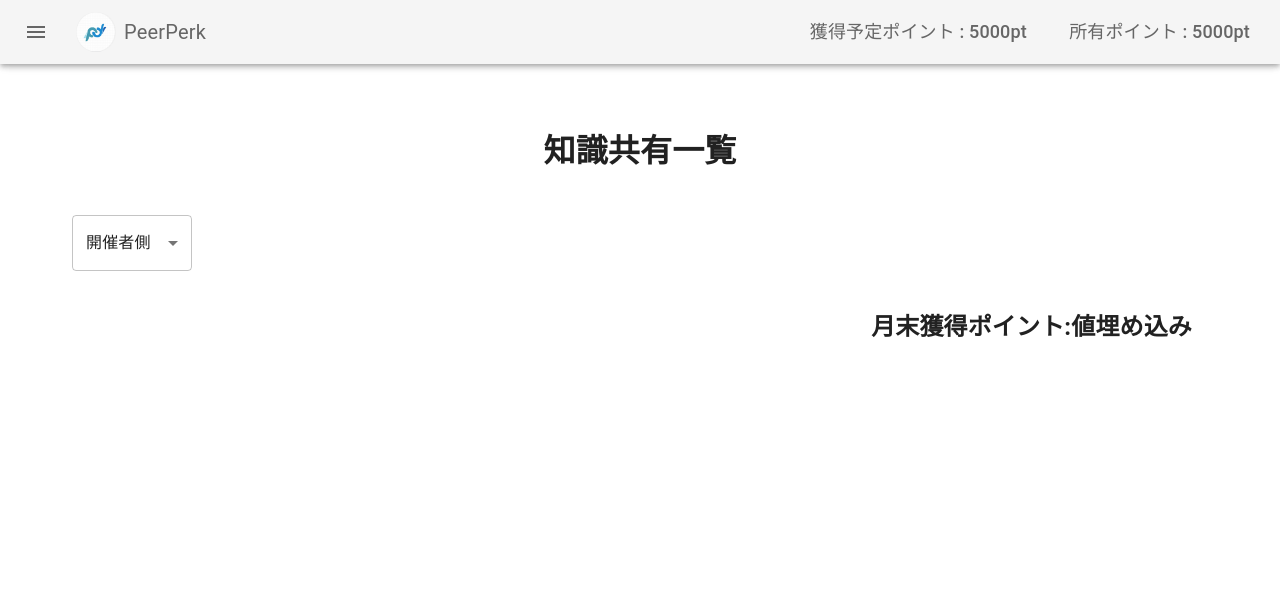
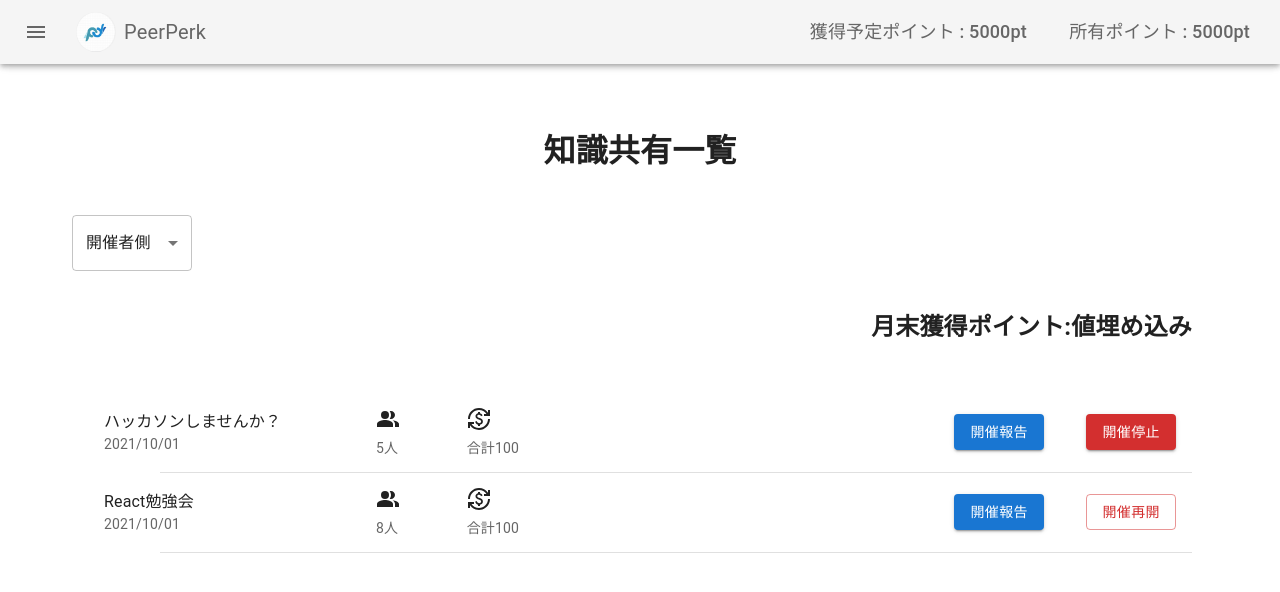
Before and after one commit to posse-ap/teamdev-2023-posse2-team2D_front, a React (Create React App) app: page /knowledgeTransactionList in a window 1280 px wide. Shown: the top 592 px of the page. Built offline with nearby package versions, Linux system fonts and the light colour scheme.

Commit message:
ナレッジ共有のフロント完成

```diff
--- a/src/pages/knowledge/HeldHistory.tsx
+++ b/src/pages/knowledge/HeldHistory.tsx
@@ -1,7 +1,37 @@
-import React from 'react';
-import Container from '@mui/material/Container';
+import SimpleTabs from "../../components/SimpleTabs";
+import Divider from "@mui/material/Divider";
+import Button from "@mui/material/Button";
+import Grid from "@mui/material/Grid";
+import AndroidIcon from "@mui/icons-material/Android";
+import CurrencyExchangeIcon from "@mui/icons-material/CurrencyExchange";
+import AlertButton from "../../components/Alertbutton";
+import * as React from "react";
+import List from "@mui/material/List";
+import ListItem from "@mui/material/ListItem";
+import ListItemText from "@mui/material/ListItemText";
+import PeopleAltIcon from "@mui/icons-material/PeopleAlt";
+import Container from "@mui/material/Container";
 
 const LentHistory = () => {
+  const HeldData = [
+    {
+      id: 1,
+      name: "ハッカソンしませんか？",
+      member: 5,
+      points: 100,
+      date: "2021/10/01",
+      status: 0,
+    },
+    {
+      id: 1,
+      name: "React勉強会",
+      member: 8,
+      points: 100,
+      date: "2021/10/01",
+      status: 1,
+    },
+  ];
+
   return (
     <div>
       <Container
@@ -9,8 +39,67 @@ const LentHistory = () => {
           textAlign: "right",
           padding: "10px",
         }}
-        >
-      <h2>月末獲得ポイント:{'値埋め込み'}</h2>
+      >
+        <h2>月末獲得ポイント:{"値埋め込み"}</h2>
+      </Container>
+      <Container
+        sx={{
+          width: "100%",
+          textAlign: "center",
+          padding: "10px",
+        }}
+      >
+        <List sx={{ width: "100%", bgcolor: "background.paper" }}>
+          {HeldData.map((knowledge) => (
+            <div>
+              <ListItem key={knowledge.id}>
+                <Grid container spacing={2} alignItems="center">
+                  <Grid item xs={3}>
+                    <ListItemText
+                      primary={knowledge.name}
+                      secondary={knowledge.date}
+                    />
+                  </Grid>
+                  <Grid item xs={1}>
+                    <ListItemText
+                      primary={<PeopleAltIcon />}
+                      secondary={`${knowledge.member}人`}
+                    />
+                  </Grid>
+                  <Grid item xs={5}>
+                    <ListItemText
+                      primary={<CurrencyExchangeIcon />}
+                      secondary={`合計${knowledge.points}`}
+                    />
+                  </Grid>
+                  <Grid item xs={3} sx={{ textAlign: "right" }}>
+                    <Grid container spacing={1}>
+                      <Grid item xs={6}>
+                        <Button variant="contained" sx={{ right: "0" }}>
+                          開催報告
+                        </Button>
+                      </Grid>
+                      <Grid item xs={6}>
+                        <AlertButton
+                          title={
+                            knowledge.status == 0 ? "開催停止" : "開催再開"
+                          }
+                          message={`${
+                            knowledge.status == 0 ? "開催を停止" : "開催を再開"
+                          }しますか？`}
+                          variant={`${
+                            knowledge.status == 0 ? "contained" : "outlined"
+                          }`}
+                        />
+                      </Grid>
+                    </Grid>
+                  </Grid>
+                </Grid>
+              </ListItem>
+              <Divider variant="inset" component="li" />
+            </div>
+          ))}
+        </List>
       </Container>
     </div>
   );
--- a/src/pages/knowledge/ParticipationHistory.tsx
+++ b/src/pages/knowledge/ParticipationHistory.tsx
@@ -1,7 +1,58 @@
 import SimpleTabs from "../../components/SimpleTabs";
-import Container from '@mui/material/Container';
+import Divider from "@mui/material/Divider";
+import Button from "@mui/material/Button";
+import Grid from "@mui/material/Grid";
+import AndroidIcon from "@mui/icons-material/Android";
+import CurrencyExchangeIcon from "@mui/icons-material/CurrencyExchange";
+import * as React from "react";
+import List from "@mui/material/List";
+import ListItem from "@mui/material/ListItem";
+import ListItemText from "@mui/material/ListItemText";
+import ListItemAvatar from "@mui/material/ListItemAvatar";
+import Avatar from "@mui/material/Avatar";
+import Container from "@mui/material/Container";
+import KeyboardReturnIcon from '@mui/icons-material/KeyboardReturn';
 
 const ParticipationHistory = () => {
+
+  const ReservedData = [
+    {
+      id: 1,
+      name: "ハッカソンしませんか？",
+      points: 100,
+      date: "2021/10/01",
+      owner: "なおき",
+      status: 0,
+    },
+    {
+      id: 1,
+      name: "SaaS勉強会",
+      points: 100,
+      date: "2021/10/01",
+      owner: "なおき",
+      status: 0,
+    }
+  ];
+
+  const ParticipatedData = [
+    {
+      id: 1,
+      name: "htmlから頑張りましょう",
+      points: 100,
+      date: "2021/10/01",
+      owner: "なおき",
+      status: 0,
+    },
+    {
+      id: 1,
+      name: "AWS勉強会",
+      points: 100,
+      date: "2021/10/01",
+      owner: "なおき",
+      status: 0,
+    }
+  ];
+
   return (
     <div>
       <Container
@@ -9,14 +60,100 @@ const ParticipationHistory = () => {
           textAlign: "right",
           padding: "10px",
         }}
-        >
-      <h2>今月の消費ポイント:{'値埋め込み'}</h2>
+      >
+        <h2>今月の消費ポイント:{"値埋め込み"}</h2>
       </Container>
       <SimpleTabs
         labels={["予約中", "参加済"]}
         children={[
-          <div></div>,
-          <div></div>,
+          <div>
+            <Container
+              sx={{
+                width: "100%",
+                textAlign: "center",
+                padding: "10px",
+              }}
+            >
+              <List sx={{ width: "100%", bgcolor: "background.paper" }}>
+                {ReservedData.map((knowledge) => (
+                  <div>
+                    <ListItem key={knowledge.id}>
+                      <Grid container spacing={2} alignItems="center">
+                        <Grid item xs={3}>
+                          <ListItemText
+                            primary={knowledge.name}
+                            secondary={knowledge.date}
+                          />
+                        </Grid>
+                        <Grid item xs={1}>
+                          <ListItemText
+                            primary={<AndroidIcon />}
+                            secondary={knowledge.owner}
+                          />
+                        </Grid>
+                        <Grid item xs={5}>
+                          <ListItemText
+                            primary={<CurrencyExchangeIcon />}
+                            secondary={knowledge.points}
+                          />
+                        </Grid>
+                        <Grid item xs={3} sx={{ textAlign: "right" }}>
+                          <Button variant="contained" sx={{ right: "0" }}>
+                            詳細
+                          </Button>
+                        </Grid>
+                      </Grid>
+                    </ListItem>
+                    <Divider variant="inset" component="li" />
+                  </div>
+                ))}
+              </List>
+            </Container>
+          </div>,
+          <div>
+            <Container
+              sx={{
+                width: "100%",
+                textAlign: "center",
+                padding: "10px",
+              }}
+            >
+              <List sx={{ width: "100%", bgcolor: "background.paper" }}>
+                {ParticipatedData.map((knowledge) => (
+                  <div>
+                    <ListItem key={knowledge.id}>
+                      <Grid container spacing={2} alignItems="center">
+                        <Grid item xs={3}>
+                          <ListItemText
+                            primary={knowledge.name}
+                            secondary={knowledge.date}
+                          />
+                        </Grid>
+                        <Grid item xs={1}>
+                          <ListItemText
+                            primary={<AndroidIcon />}
+                            secondary={knowledge.owner}
+                          />
+                        </Grid>
+                        <Grid item xs={5}>
+                          <ListItemText
+                            primary={<CurrencyExchangeIcon />}
+                            secondary={knowledge.points}
+                          />
+                        </Grid>
+                        <Grid item xs={3} sx={{ textAlign: "right" }}>
+                          <Button variant="contained" sx={{ right: "0" }}>
+                            感謝を伝える
+                          </Button>
+                        </Grid>
+                      </Grid>
+                    </ListItem>
+                    <Divider variant="inset" component="li" />
+                  </div>
+                ))}
+              </List>
+            </Container>
+          </div>,
         ]}
       />
     </div>
```
